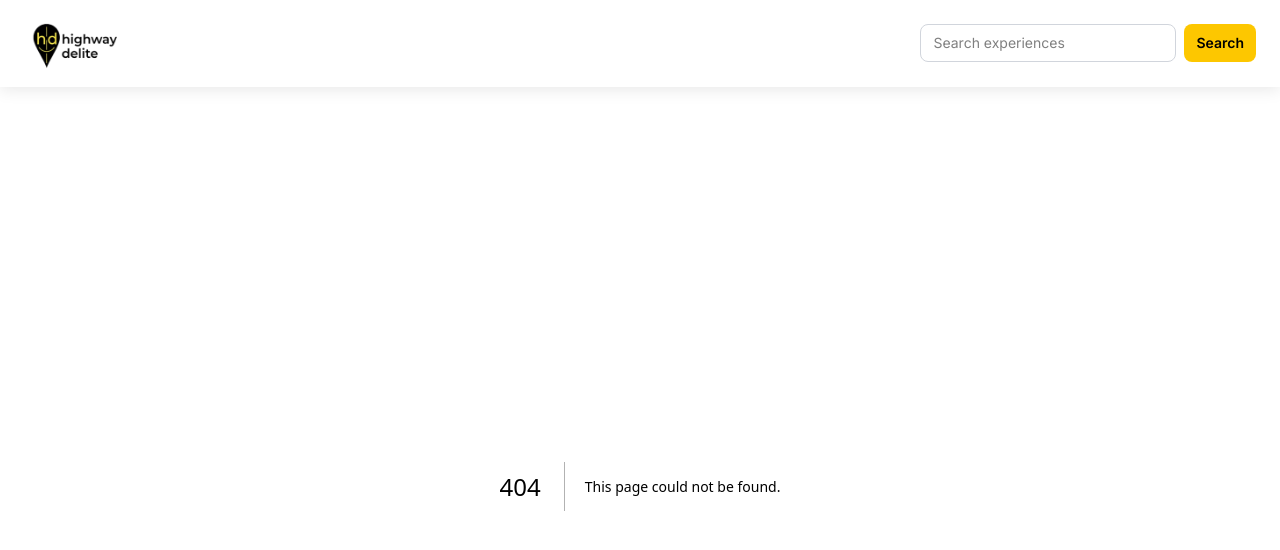
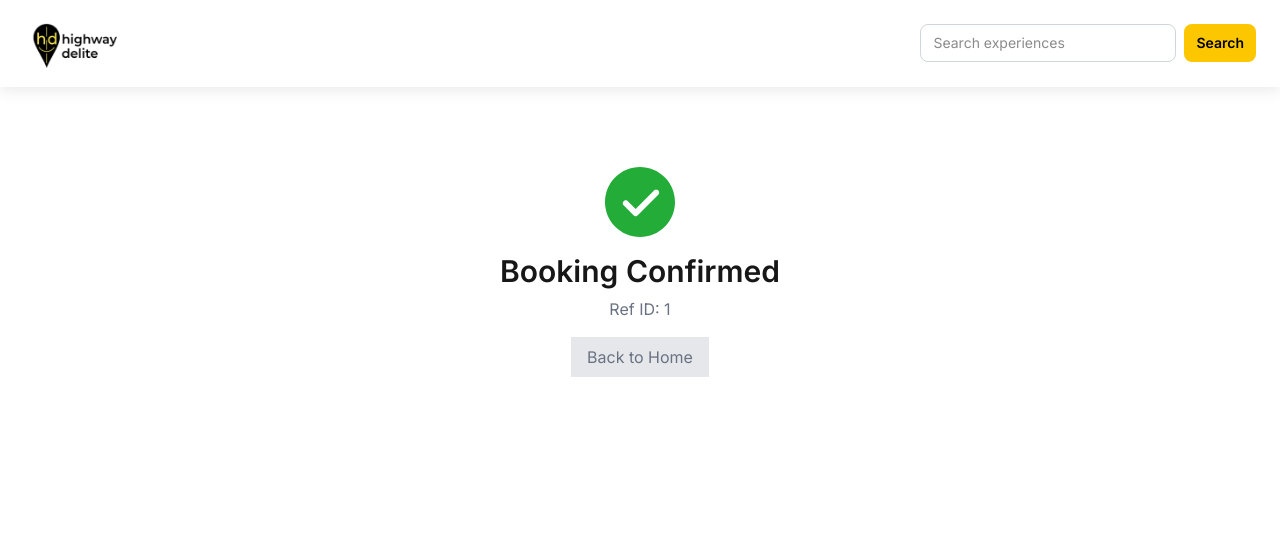
Before and after one commit to tanvirulislam149/book_it_FE, a Next.js app: page /bookingConfirmed/1 in a window 1280 px wide. Before the commit this address had no page. Shown: the top 550 px of the page. Built offline with nearby package versions, Linux system fonts and the light colour scheme.

Commit message:
all done

```diff
--- /dev/null
+++ b/app/bookingConfirmed/[id]/page.tsx
@@ -0,0 +1,41 @@
+"use client";
+import { useRouter } from "next/navigation";
+import React, { use } from "react";
+import { GiConfirmed } from "react-icons/gi";
+
+const page = ({ params }: { params: Promise<{ id: string }> }) => {
+  const { id } = use(params);
+  const router = useRouter();
+  return (
+    <div className="flex justify-center mt-20">
+      <div className="text-center">
+        <div className="flex justify-center">
+          <svg
+            width="70"
+            height="70"
+            viewBox="0 0 70 70"
+            fill="none"
+            xmlns="http://www.w3.org/2000/svg"
+          >
+            <path
+              d="M35 0C44.2826 0 53.185 3.68749 59.7487 10.2513C66.3125 16.815 70 25.7174 70 35C70 44.2826 66.3125 53.185 59.7487 59.7487C53.185 66.3125 44.2826 70 35 70C25.7174 70 16.815 66.3125 10.2513 59.7487C3.68749 53.185 0 44.2826 0 35C0 25.7174 3.68749 16.815 10.2513 10.2513C16.815 3.68749 25.7174 0 35 0ZM30.64 41.905L22.865 34.125C22.5863 33.8463 22.2554 33.6252 21.8912 33.4743C21.527 33.3235 21.1367 33.2458 20.7425 33.2458C20.3483 33.2458 19.958 33.3235 19.5938 33.4743C19.2296 33.6252 18.8987 33.8463 18.62 34.125C18.0571 34.6879 17.7408 35.4514 17.7408 36.2475C17.7408 37.0436 18.0571 37.8071 18.62 38.37L28.52 48.27C28.7979 48.5501 29.1286 48.7725 29.4929 48.9242C29.8572 49.076 30.2479 49.1541 30.6425 49.1541C31.0371 49.1541 31.4278 49.076 31.7921 48.9242C32.1564 48.7725 32.4871 48.5501 32.765 48.27L53.265 27.765C53.5475 27.4874 53.7722 27.1567 53.9261 26.7918C54.0801 26.427 54.1604 26.0352 54.1622 25.6392C54.164 25.2432 54.0875 24.8508 53.9369 24.4845C53.7863 24.1182 53.5647 23.7854 53.2848 23.5052C53.005 23.225 52.6724 23.003 52.3063 22.852C51.9402 22.701 51.5478 22.6239 51.1518 22.6253C50.7558 22.6267 50.364 22.7064 49.999 22.86C49.6339 23.0136 49.3029 23.2379 49.025 23.52L30.64 41.905Z"
+              fill="#24AC39"
+            />
+          </svg>
+        </div>
+        <h1 className="text-3xl font-semibold mt-4">Booking Confirmed</h1>
+        <p className="text-gray-500 mt-2">Ref ID: {id}</p>
+        <button
+          onClick={() => {
+            router.push("/");
+          }}
+          className="px-4 py-2 bg-gray-200 mt-4 text-gray-500"
+        >
+          Back to Home
+        </button>
+      </div>
+    </div>
+  );
+};
+
+export default page;
--- a/app/checkout/page.tsx
+++ b/app/checkout/page.tsx
@@ -28,7 +28,7 @@ const Checkout = () => {
 
   const handlePromoValidate = () => {
     axios
-      .post("http://localhost:5000/api/promo/validate", {
+      .post("https://book-it-o2pl.onrender.com/api/promo/validate", {
         code: promo,
         price: orderData.price + orderData.tax,
       })
@@ -56,7 +56,7 @@ const Checkout = () => {
       return;
     }
     axios
-      .post("http://localhost:5000/api/bookings", {
+      .post("https://book-it-o2pl.onrender.com/api/bookings", {
         slot: orderData.slot,
         price: finalPrice,
         name,
@@ -65,7 +65,10 @@ const Checkout = () => {
         person: orderData.person,
       })
       .then((res) => {
-        console.log(res);
+        console.log(res.data);
+        if (res.data) {
+          router.push(`/bookingConfirmed/${res.data._id}`);
+        }
       })
       .catch((err) =>
         toast.error(err.response.data.message, { position: "top-center" })
@@ -82,8 +85,8 @@ const Checkout = () => {
           <FaArrowLeft />
           <p className="ml-2 font-bold">Checkout</p>
         </button>
-        <div className="flex items-start justify-between w-full">
-          <div className="bg-gray-100 w-8/12 p-5 mr-5 rounded-2xl">
+        <div className="md:flex items-start justify-between w-full">
+          <div className="bg-gray-100 w-full md:w-8/12 mb-5 p-5 mr-5 rounded-2xl">
             <div className="flex">
               <div className="w-full">
                 <label className="text-gray-500" htmlFor="">
@@ -153,7 +156,7 @@ const Checkout = () => {
               </label>
             </div>
           </div>
-          <div className="w-4/12 mx-2">
+          <div className="md:w-4/12 w-full mx-2">
             <div className="bg-gray-200 rounded-2xl shadow p-6">
               <div className="flex justify-between items-center mb-2 text-gray-600 text-sm">
                 <span>Experience</span>
--- a/app/experience/[id]/page.tsx
+++ b/app/experience/[id]/page.tsx
@@ -25,7 +25,7 @@ const ExperienceDetails = ({ params }: { params: Promise<{ id: string }> }) => {
   useEffect(() => {
     setLoading(true);
     axios
-      .get(`http://localhost:5000/api/experience/${id}`)
+      .get(`https://book-it-o2pl.onrender.com/api/experience/${id}`)
       .then((res) => {
         setData(res.data);
         setSelectedDate(res.data?.slots[0].date);
@@ -59,7 +59,7 @@ const ExperienceDetails = ({ params }: { params: Promise<{ id: string }> }) => {
             <p className="ml-2 font-bold">Details</p>
           </button>
           <main className="grid grid-cols-1 lg:grid-cols-3 gap-8 mx-auto">
-            <div className="lg:col-span-2 bg-white rounded-2xl shadow">
+            <div className="lg:col-span-2 bg-white rounded-2xl">
               <Image
                 src={
                   data?.experience?.image_url ||
--- a/app/page.tsx
+++ b/app/page.tsx
@@ -18,7 +18,7 @@ export default function Home() {
   useEffect(() => {
     setLoading(true);
     axios
-      .get(`http://localhost:5000/api/experience?title=${query}`)
+      .get(`https://book-it-o2pl.onrender.com/api/experience?title=${query}`)
       .then((res) => setExperiences(res.data))
       .catch((err) => console.log(err))
       .finally(() => setLoading(false));
```
